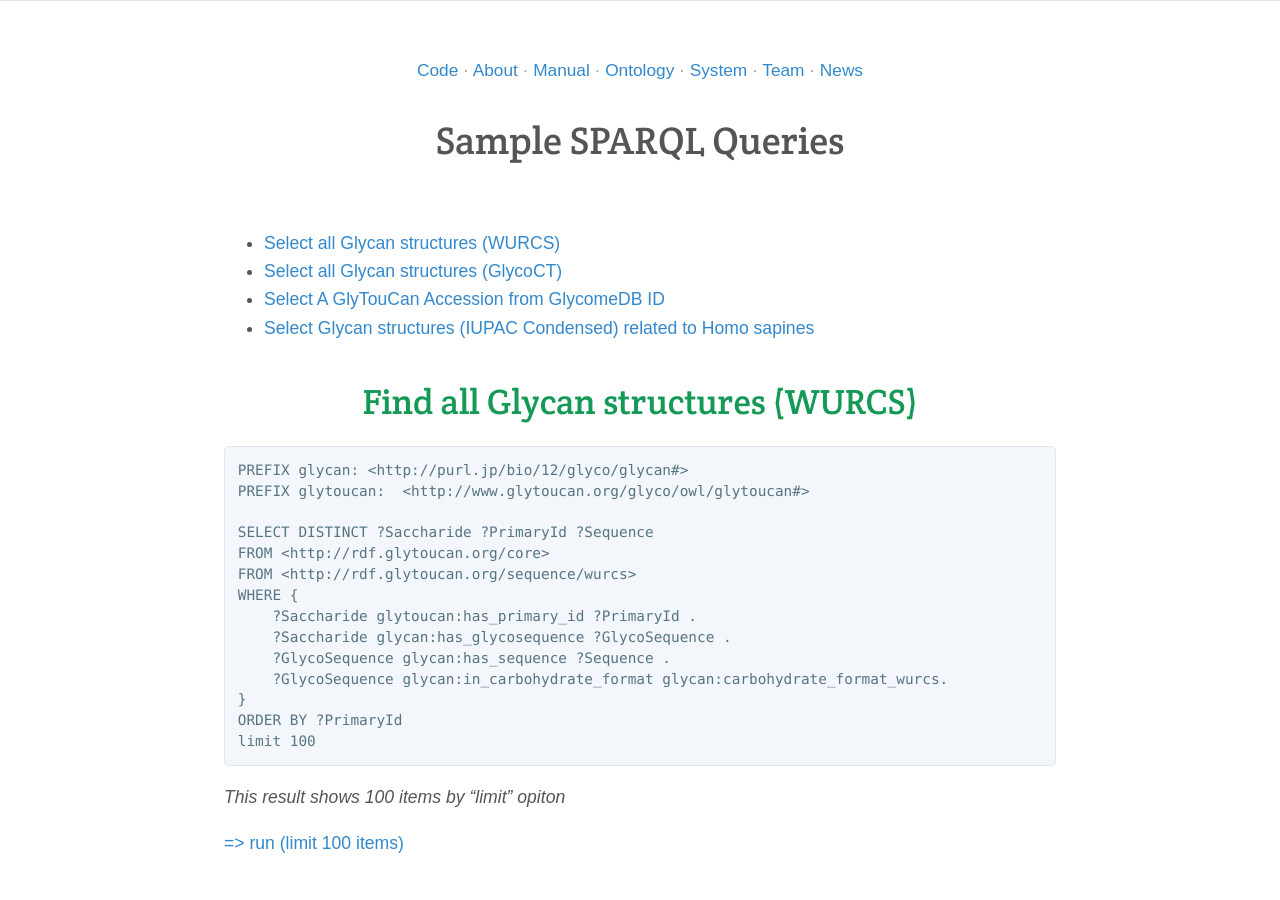
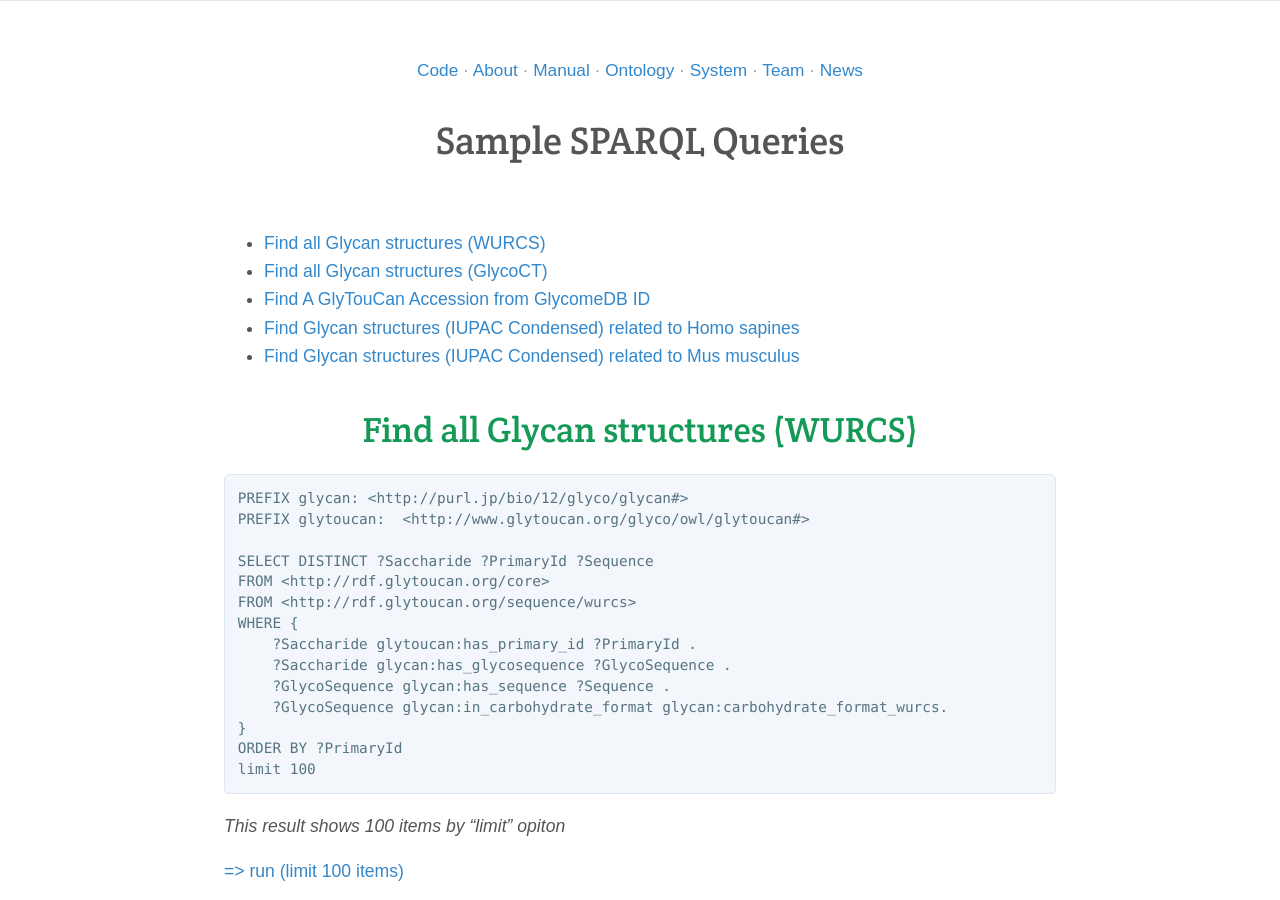
Before and after one commit to glytoucan/glytoucan, a Jekyll site: the page built from rdf-ontology/sparql-queries.md, in a window 1280 px wide and 900 px high. Built offline with Jekyll 4.4.1, drawn with Linux system fonts in a browser that asks for light colours; nearby versions of some CDN libraries.

Commit message:
fix index of sparql query page

````diff
--- a/rdf-ontology/sparql-queries.md
+++ b/rdf-ontology/sparql-queries.md
@@ -8,13 +8,13 @@ layout: default
 
 <!-- TOC depthFrom:1 depthTo:6 withLinks:1 updateOnSave:1 orderedList:0 -->
 
-- [Select all Glycan structures (WURCS)](#select-all-glycan-structures-wurcs)
-- [Select all Glycan structures (GlycoCT)](#select-all-glycan-structures-glycoct)
-- [Select A GlyTouCan Accession from GlycomeDB ID](#select-a-glytoucan-accession-from-glycomedb-id)
-- [Select Glycan structures (IUPAC Condensed) related to Homo sapines](#select-glycan-structures-iupac-condensed-related-to-homo-sapines)
+- [Find all Glycan structures (WURCS)](#find-all-glycan-structures-wurcs)
+- [Find all Glycan structures (GlycoCT)](#find-all-glycan-structures-glycoct)
+- [Find A GlyTouCan Accession from GlycomeDB ID](#find-a-glytoucan-accession-from-glycomedb-id)
+- [Find Glycan structures (IUPAC Condensed) related to Homo sapines](#find-glycan-structures-iupac-condensed-related-to-homo-sapines)
+- [Find Glycan structures (IUPAC Condensed) related to Mus musculus](#find-glycan-structures-iupac-condensed-related-to-mus-musculus)
 
 <!-- /TOC -->
-
 # Find all Glycan structures (WURCS)
 
 ```
````
